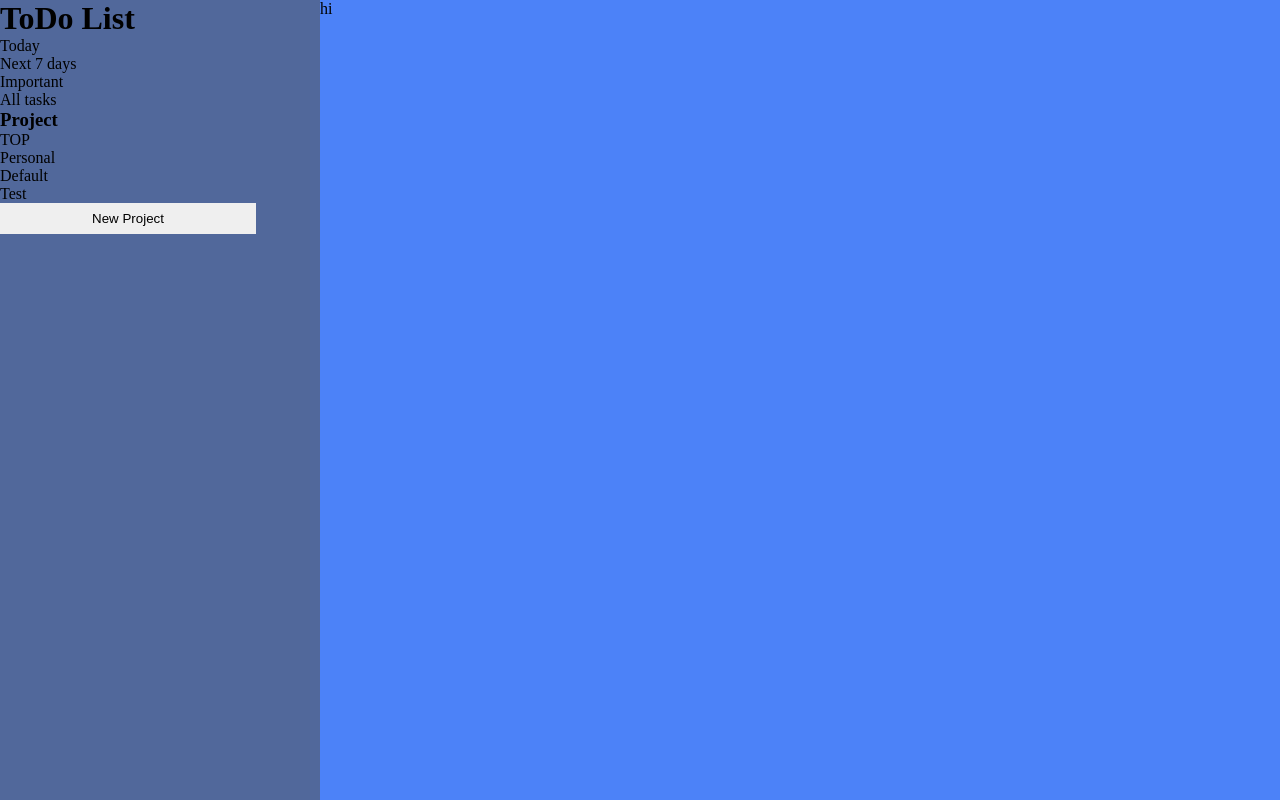
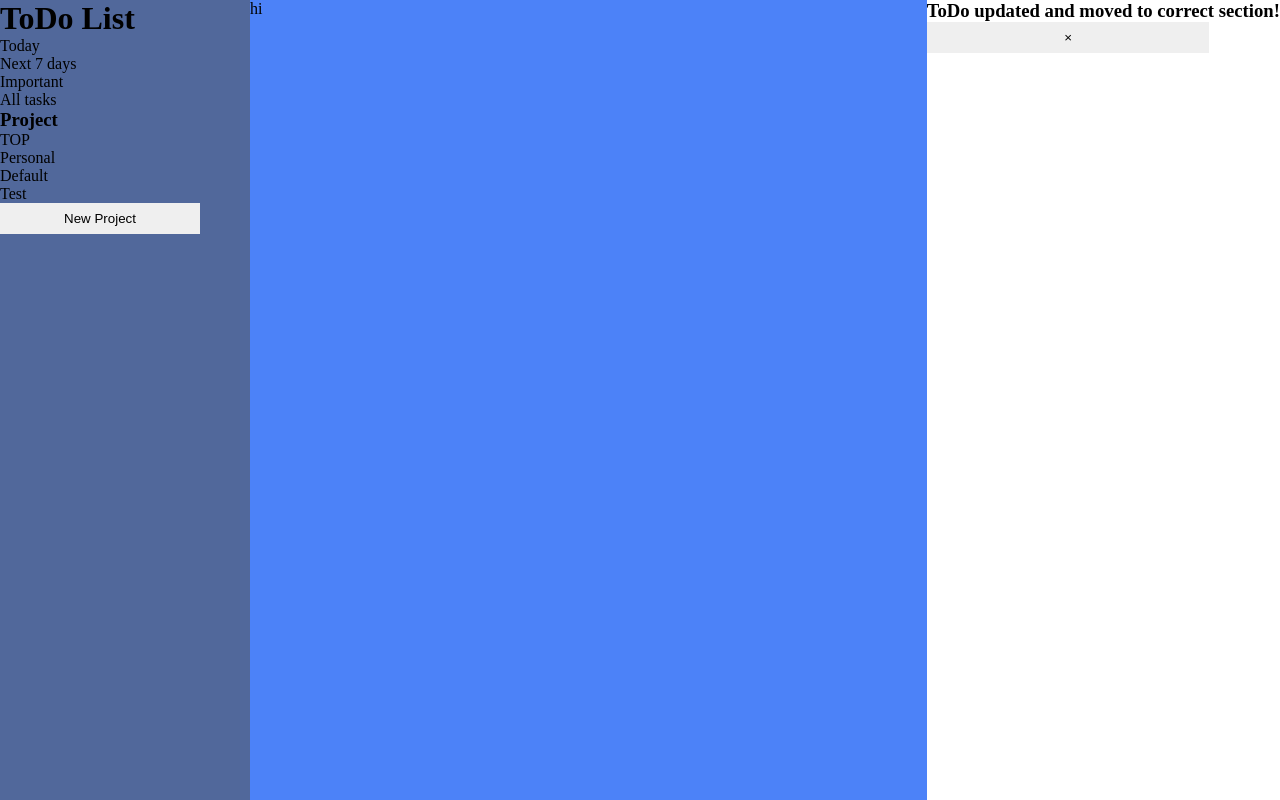
Before and after one commit to zellko/top-todo, a plain HTML site: page index.html in a window 1280 px wide. Drawn offline with Linux system fonts and the light colour scheme.

Commit message:
Added: - ToDo ID is now generated using Date timestamp - ToDo are removed / moved when updated or created in a section which is not their. A message display indicate that.

```diff
--- a/index.html
+++ b/index.html
@@ -80,6 +80,11 @@
 
         </form>
     </div>
+
+    <div class="info">
+        <h3>ToDo updated and moved to correct section!</h3>
+        <button>&times</button>
+    </div>
 </body>
 
 </html>
```
